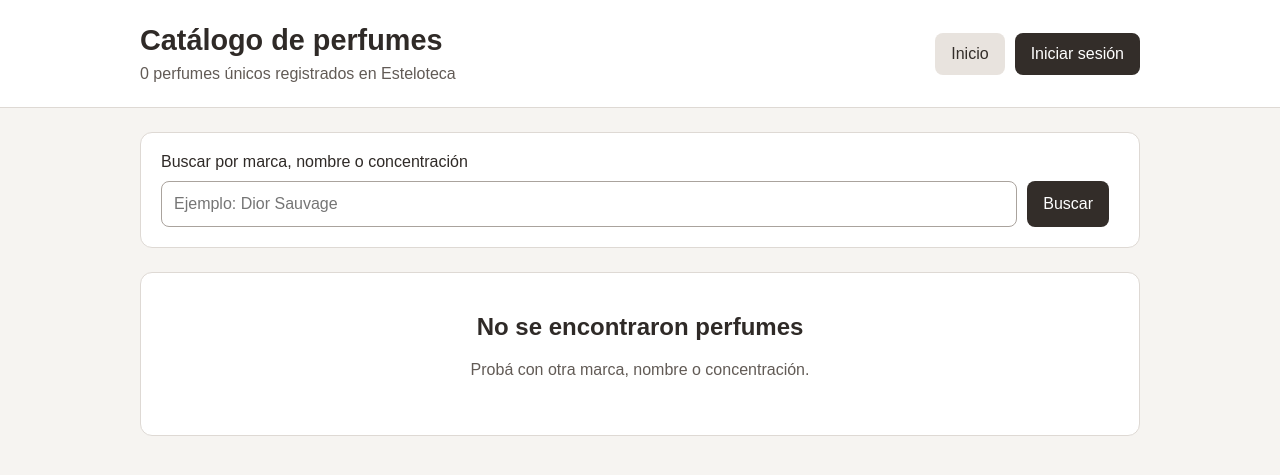
After one commit to nahuelsalda763/Esteloteca, a FastAPI app: page /catalogo in a window 1280 px wide. The commit adds this page. Shown: the top 475 px of the page. Run offline with FastAPI, Linux system fonts and the light colour scheme.

Commit message:
Nuevo catalogo global

```diff
--- a/main.py
+++ b/main.py
@@ -448,6 +448,38 @@ def mostrar_coleccion(request: Request, buscar: str = ""):
         },
     )
 
+@app.get(
+        "/catalogo",
+        response_class=HTMLResponse,
+)
+
+def mostrar_catalogo(request: Request, buscar: str = ""):
+    termino_busqueda = buscar.strip()
+
+    if termino_busqueda:
+        perfumes_catalogo = (
+            database_orm
+            .buscar_catalogo_perfumes(termino_busqueda)
+        )
+
+    else:
+        perfumes_catalogo = (
+            database_orm
+            .obtener_catalogo_perfumes()
+        )
+
+    usuario_actual = obtener_usuario_actual(request)
+
+    return templates.TemplateResponse(
+        request = request,
+        name = "catalogo.html",
+        context = {
+            "perfumes": perfumes_catalogo,
+            "buscar": termino_busqueda,
+            "total_perfumes": len(perfumes_catalogo),
+            "usuario_actual": usuario_actual,
+        },
+    )
 
 @app.get(
         "/perfume/{perfume_id}",
--- a/static/css/styles.css
+++ b/static/css/styles.css
@@ -577,6 +577,39 @@ body {
     width: auto;
 }
 
+/* Catálogo global */
+
+.catalogo-grid {
+    display: grid;
+    grid-template-columns: repeat(
+        auto-fit,
+        minmax(220px, 1fr)
+    );
+    gap: 16px;
+    padding: 24px 0;
+}
+
+.tarjeta-catalogo {
+    padding: 20px;
+    background-color: #ffffff;
+    border: 1px solid #ded9d4;
+    border-radius: 12px;
+}
+
+.tarjeta-catalogo h2 {
+    margin: 6px 0 10px;
+    font-size: 1.2rem;
+}
+
+.tarjeta-catalogo p {
+    margin: 6px 0;
+}
+
+.tarjeta-catalogo .boton{
+    width: auto;
+    margin-top: 18px;
+}
+
 .detalle-perfume{
     display:grid;
     grid-template-columns: minmax(280px, 1fr) minmax(280px, 1fr);
--- a/templates/bienvenida.html
+++ b/templates/bienvenida.html
@@ -49,6 +49,8 @@
             >
                 Crear cuenta
             </a>
+
+            <a class="boton boton-secundario" href="/catalogo">Explorar catálogo</a>
         </div>
     </section>
 </main>
--- /dev/null
+++ b/templates/catalogo.html
@@ -0,0 +1,154 @@
+{% extends "base.html" %}
+
+{% block title %}
+    Catálogo | Esteloteca
+{% endblock %}
+
+{% block content %}
+<header class="encabezado">
+    <div class="contenedor encabezado-contenido">
+        <div>
+            <h1>Catálogo de perfumes</h1>
+
+            <p>
+                {{ total_perfumes }} perfumes únicos
+                registrados en Esteloteca
+            </p>
+        </div>
+
+        <div class="acciones-encabezado">
+            {% if usuario_actual %}
+            <a
+                class="boton boton-secundario"
+                href="/"
+            >
+                Mi colección
+            </a>
+
+            <a
+                class="boton boton-secundario"
+                href="/perfil"
+            >
+                Mi perfil
+            </a>
+
+            {% else %}
+            <a
+                class="boton boton-secundario"
+                href="/"
+            >
+                Inicio
+            </a>
+
+            <a
+                class="boton"
+                href="/login"
+            >
+                Iniciar sesión
+            </a>
+            {% endif %}
+        </div>
+    </div>
+</header>
+
+<main class="contenedor">
+    <section
+        class="buscador-contenedor"
+        aria-label="Buscar en el catálogo"
+    >
+        <form
+            class="buscador"
+            action="/catalogo"
+            method="get"
+        >
+            <label for="buscar">
+                Buscar por marca, nombre o concentración
+            </label>
+
+            <div class="buscador-controles">
+                <input
+                    type="search"
+                    id="buscar"
+                    name="buscar"
+                    value="{{ buscar }}"
+                    placeholder="Ejemplo: Dior Sauvage"
+                >
+
+                <button
+                    class="boton boton-buscar"
+                    type="submit"
+                >
+                    Buscar
+                </button>
+
+                {% if buscar %}
+                <a
+                    class="boton boton-secundario"
+                    href="/catalogo"
+                >
+                    Limpiar
+                </a>
+                {% endif %}
+            </div>
+        </form>
+    </section>
+
+    {% if buscar %}
+    <p
+        class="resultado-busqueda"
+        aria-live="polite"
+    >
+        Resultados para
+        <strong>{{ buscar }}</strong>:
+        {{ perfumes | length }}
+    </p>
+    {% endif %}
+
+    <section
+        class="catalogo-grid"
+        aria-label="Catálogo global de perfumes"
+    >
+        {% if perfumes %}
+
+            {% for perfume in perfumes %}
+            <article class="tarjeta-catalogo">
+                <p class="marca">
+                    {{ perfume.marca }}
+                </p>
+
+                <h2>
+                    {{ perfume.nombre }}
+                </h2>
+
+                <p>
+                    {{ perfume.concentracion }}
+                </p>
+
+                {% if perfume.fragrantica_url %}
+                <a
+                    class="boton boton-secundario"
+                    href="{{ perfume.fragrantica_url }}"
+                    target="_blank"
+                    rel="noopener noreferrer"
+                >
+                    Ver referencia
+                </a>
+                {% endif %}
+            </article>
+            {% endfor %}
+
+        {% else %}
+        <div class="coleccion-vacia">
+            <h2>
+                No se encontraron perfumes
+            </h2>
+
+            <p>
+                Probá con otra marca, nombre
+                o concentración.
+            </p>
+        </div>
+        {% endif %}
+    </section>
+</main>
+{% endblock %}
--- a/templates/index.html
+++ b/templates/index.html
@@ -23,6 +23,8 @@
                     <a class="boton boton-secundario" href="/perfil">Mi perfil</a>
 
                 {% endif %}
+
+                <a class="boton boton-secundario" href="/catalogo">Catálogo</a>
 
                 <a class="boton boton-agregar" href="/agregar">Agregar perfume</a>
 
```
Also changed, not shown: alembic/versions/c328858523f3_add_global_perfume_catalog.py (added, +170 -0 lines), database_orm.py (+100 -14 lines), docs/architecture/multiuser.md (+5 -1 lines), models.py (+28 -0 lines), CHANGELOG.md.
